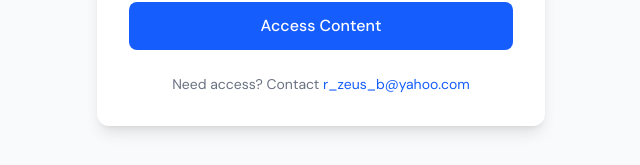
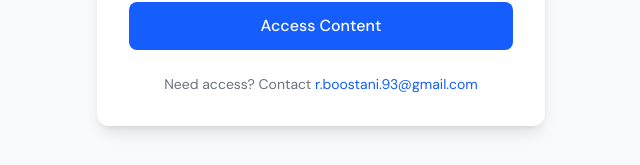
Before and after one commit to Highcard1/RezaBoostani, a Next.js app in the folder portfolio/: page /case-studies/watt-share in a window 1280 px wide. Shown: the part 503-668 px from the top of the page, without its empty margins (319-959 px from the left). Built offline with nearby package versions, Linux system fonts and the light colour scheme.

Commit message:
Need access contanct changed

```diff
--- a/portfolio/src/components/PasswordProtection.tsx
+++ b/portfolio/src/components/PasswordProtection.tsx
@@ -93,7 +93,7 @@ export default function PasswordProtection({
           <p className="text-sm text-gray-500">
             Need access? Contact{" "}
             <a href="mailto:r.boostani.93@gmail.com" className="text-blue-600 hover:text-blue-700">
-              r_zeus_b@yahoo.com
+              r.boostani.93@gmail.com
             </a>
           </p>
         </div>
```
